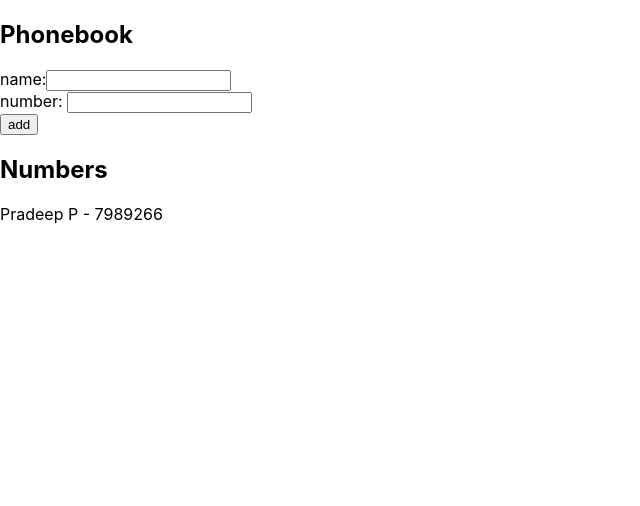
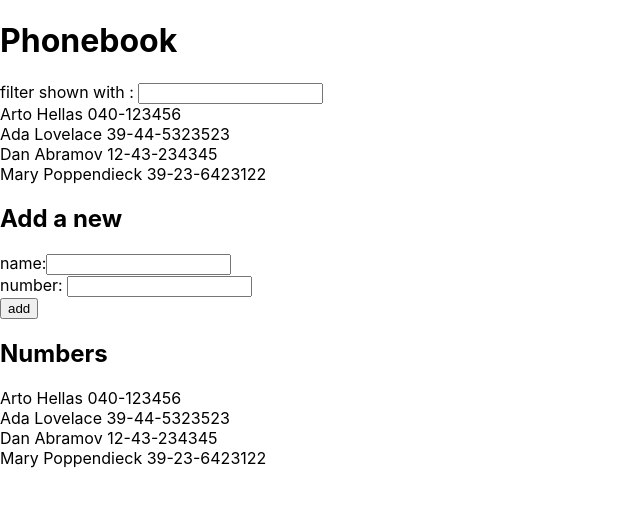
Before and after one commit to pradeep7G/FSO-submissions, a React (Create React App) app in the folder part-2/: page / in a window 1280 px wide. Shown: the top 506 px of the page, without its empty margins (0-640 px from the left). Built offline with nearby package versions, Linux system fonts and the light colour scheme.

Commit message:
completed exercise 2.9

```diff
--- a/part-2/src/App.js
+++ b/part-2/src/App.js
@@ -1,12 +1,44 @@
 import React,{useState} from 'react';
+
+const DisplayPerson=({name,number})=>{
+  return (
+     <div>{name}  {number}</div>
+  )
+}
+
+const Search=({search,person})=>{
+  let ar=[];
+  person.forEach((p)=>{
+    if(p.name.toUpperCase().search(search.toUpperCase())!==-1)
+    {
+      ar.push(p);
+    }
+  })
+  console.log(ar);
+  return (
+    <div>
+    {
+      ar.map((p)=>{
+        return (
+        <div key={p.name}>{p.name} {p.number}</div>
+        )
+      })
+    }
+    </div>
+  )
+}
 
 const App=()=>{
   const [person,setPerson]=useState([
-    {name:'Pradeep P',number:"7989266"},
+    { name: 'Arto Hellas', number: '040-123456' },
+    { name: 'Ada Lovelace', number: '39-44-5323523' },
+    { name: 'Dan Abramov', number: '12-43-234345' },
+    { name: 'Mary Poppendieck', number: '39-23-6423122' }
   ])
 
   const [newName,setNewName]=useState('');
   const [newNumber,setNewNumber]=useState('');
+  const [search,setSearch]=useState('');
 
   const addPerson=(event)=>{
     event.preventDefault();
@@ -41,9 +73,18 @@ const App=()=>{
     const newPNumber=event.target.value;
       setNewNumber(newPNumber);
   }
+
+  const handleSearch=(event)=>{
+    const newSearch=event.target.value;
+    setSearch(newSearch);
+  }
+
   return (
     <div>
-      <h2>Phonebook</h2>
+      <h1>Phonebook</h1>
+        <div>filter shown with : <input value={search} onChange={handleSearch} /></div>
+        <Search search={search} person={person} />
+      <h2>Add a new </h2>
       <form onSubmit={addPerson}>
         <div>
           name:<input value={newName} onChange={handleOnChange}/>
@@ -57,7 +98,7 @@ const App=()=>{
       </form>
       <h2>Numbers</h2>
       <div>
-      {person.map((personn)=><div key={personn.name}>{personn.name} - {personn.number}</div>)}
+      {person.map((personn)=> <DisplayPerson key={personn.name} name={personn.name} number={personn.number} />)}
       </div>
     </div>
   )
```
